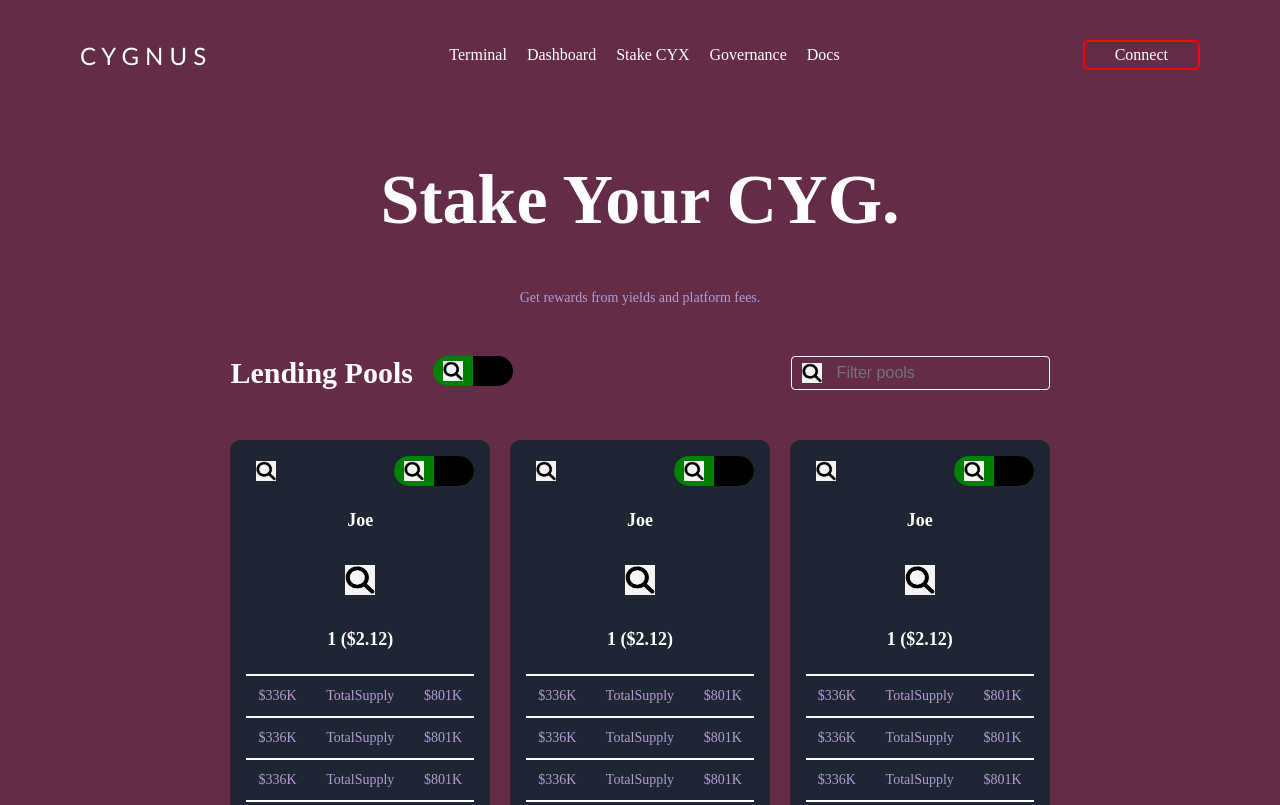
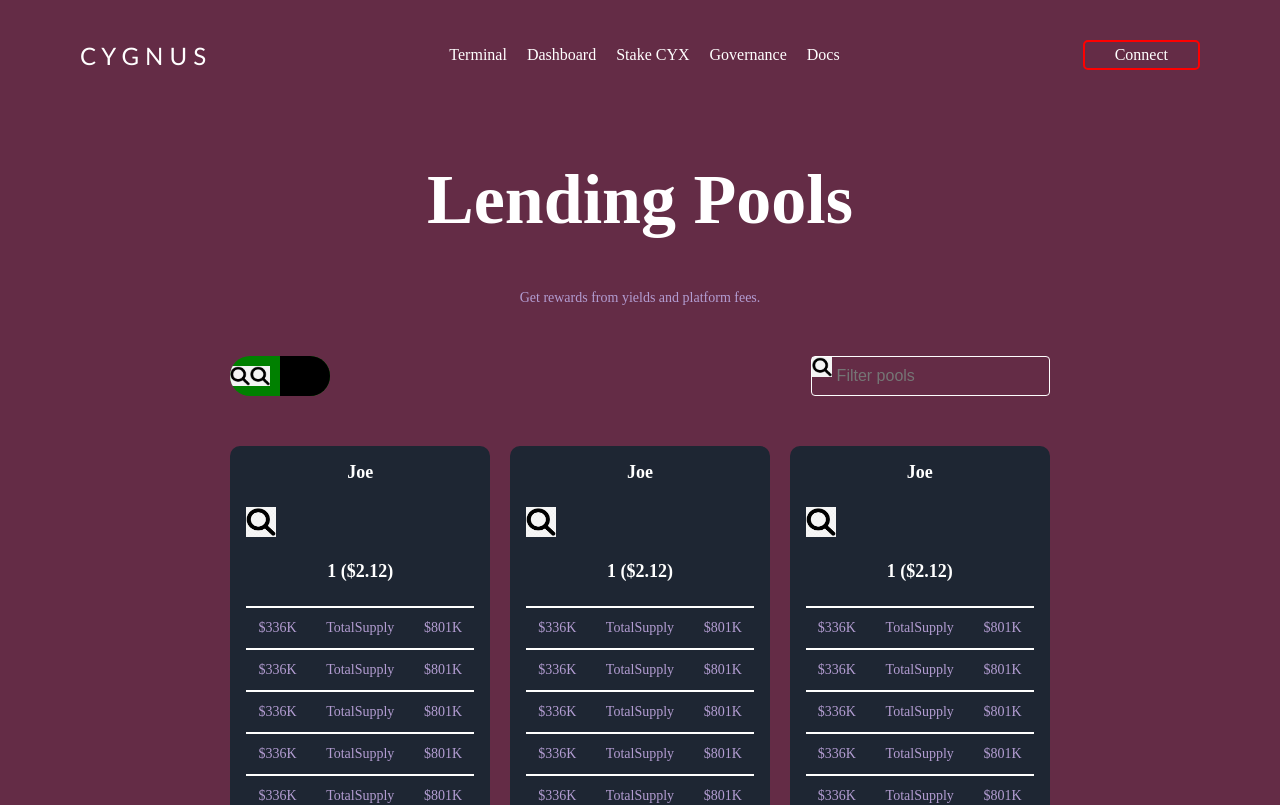
Before and after one commit to whereverest/cygnus-frontend, a React (Create React App) app: page / in a window 1280 px wide. Shown: the top 805 px of the page. Built offline with nearby package versions, Linux system fonts and the light colour scheme.

Commit message:
minor update

```diff
--- a/src/styles/atoms/icon.scss
+++ b/src/styles/atoms/icon.scss
@@ -4,34 +4,22 @@
   align-items: center;
 
   &-large {
-    padding: 15px 10px;
-    img {
     width: 40px;
     height: 40px;
   }
-  }
 
   &-normal {
-    padding: 10px 10px;
-    img {
     width: 30px;
     height: 30px;
   }
-  }
 
   &-small {
-    padding: 5px 10px;
-    img {
     width: 20px;
     height: 20px;
   }
-  }
 
   &-tiny {
-    padding: 2px 2px;
-    img {
     width: 10px;
     height: 10px;
   }
 }
-}
--- a/src/styles/molecules/switch.scss
+++ b/src/styles/molecules/switch.scss
@@ -2,20 +2,23 @@
   display: flex;
   align-items: center;
   background-color: green;
-  border-radius: 25px;
+  border-radius: 20px;
   cursor: pointer;
   position: relative;
   overflow: hidden;
+  height: 40px;
+  width: 100px;
 
-  &__item{
-    flex: 1;
+  &__item {
     display: flex;
     align-items: center;
     justify-content: center;
-    height: 50px;
+    height: 100%;
+    width: 50%;
+    background-color: red;
   }
 
-  &__slider{
+  &__slider {
     position: absolute;
     height: 100%;
     width: 50%;
@@ -23,24 +26,5 @@
     bottom: 0px;
     background-color: black;
     transition: 0.4s;
-    // border-radius: 25px;
   }
-
-  // &-large {
-  //   padding: 5px 15px;
-  // }
-
-  // &-normal {
-  //   padding: 2px 2px;
-  // }
-
-  // &__item {
-  //   transition: .5s;
-  //   background-color: gray;
-  //   border-radius: 10px;
-
-  //   &-selected {
-  //     background-color: black;
-  //   }
-  // }
 }
--- a/src/styles/pages/home.scss
+++ b/src/styles/pages/home.scss
@@ -5,34 +5,25 @@
   gap: 50px;
   padding: 50px 0px;
 
-  &__stake-list {
-    &__card-group-header {
+  &__lending-pools {
+    &__header {
       display: flex;
       justify-content: space-between;
       padding: 0% 18%;
-
-      &__title {
-        display: flex;
-        justify-content: space-between;
-
-        &__switch {
-          padding-left: 20px;
-        }
-      }
     }
 
-    &__card-table{
-      padding: 0% 18%;
-      padding-top: 50px;
-      display: none;
+    // &__card-table{
+    //   padding: 0% 18%;
+    //   padding-top: 50px;
+    //   display: none;
 
-      &__header {
-        display: flex;
-        justify-content: space-between;
-      }
-    }
+    //   &__header {
+    //     display: flex;
+    //     justify-content: space-between;
+    //   }
+    // }
 
-    &__card-group{
+    &__card-view{
       display: grid;
       grid-template-columns: 1fr 1fr 1fr;
       gap: 20px;
--- a/src/ui/atoms/icon.tsx
+++ b/src/ui/atoms/icon.tsx
@@ -1,22 +1,31 @@
 import React from "react";
+
+// images
 import searchImage from "../../assets/images/search-icon.png";
 
 interface IconProps {
-  src?: string;
+  name: string;
   size: "large" | "normal" | "small" | "tiny";
 }
 
-const Icon:React.FC<IconProps> = ({ src, size }) => {
-  const sizeClassNames = {
+const Icon: React.FC<IconProps> = ({ name, size }) => {
+  const classNames = {
     large: "atom-icon-large",
     normal: "atom-icon-normal",
     small: "atom-icon-small",
-    tiny: "atom-icon-tiny",
+    tiny: "atom-icon-tiny"
   };
-  return <div className={["atom-icon", sizeClassNames[size]].join(" ")}>
-    {/* <img src={process.env.PUBLIC_URL + src} /> */}
-    <img src={searchImage} />
-  </div>
+
+  const images = {
+    search: searchImage
+  };
+
+  return (
+    <img
+      className={["atom-icon", classNames[size]].join(" ")}
+      src={images["search"]}
+    />
+  );
 };
 
 export default Icon;
--- a/src/ui/molecules/iconInput.tsx
+++ b/src/ui/molecules/iconInput.tsx
@@ -6,7 +6,7 @@ import Input from "../atoms/input";
 
 const IconInput = () => {
   return <div className="molecule-iconinput">
-    <Icon src="search-icon.png" size="small" />
+    <Icon name="search" size="small" />
     <Input placeholder="Filter pools" />
   </div>
 };
--- a/src/ui/molecules/lendingPoolCard.tsx
+++ b/src/ui/molecules/lendingPoolCard.tsx
@@ -25,13 +25,9 @@ interface LendingPoolCardProps {
 const LPCard: React.FC<LendingPoolCardProps> = ({ data }) => {
   return (
     <div className="molecule-lpcard">
-      <div className="molecule-lpcard__header">
-        <Icon size="small" />
-        <Switch stateIndex={0} size="normal" />
-      </div>
       <Text type="subtitle">{data.title}</Text>
       <div className="molecule-lpcard__avatar">
-        <Icon size="normal" />
+        <Icon name="search" size="normal" />
       </div>
       <Text type="subtitle">{`${data.amount} (${data.price})`}</Text>
       <div className="molecule-lpcard__data-table">
--- a/src/ui/molecules/link.tsx
+++ b/src/ui/molecules/link.tsx
@@ -10,7 +10,7 @@ interface LinkProps {
 const Link: React.FC<LinkProps> = ({ url }) => {
   return <div className="molecule-link">
     <a href={url} target="_blank">
-      <Icon size="normal" />
+      <Icon name="search" size="normal" />
     </a>
   </div>;
 };
--- a/src/ui/molecules/switch.tsx
+++ b/src/ui/molecules/switch.tsx
@@ -27,10 +27,10 @@ const Switch: React.FC<SwitchProps> = ({ stateIndex, size }) => {
       }}
     >
       <div className="molecule-swtich__item">
-        <Icon size="small" />
+        <Icon name="search" size="small" />
       </div>
       <div className="molecule-swtich__item">
-        <Icon size="small" />
+        <Icon name="search" size="small" />
       </div>
       <div
         className="molecule-switch__slider"
--- a/src/ui/pages/home.tsx
+++ b/src/ui/pages/home.tsx
@@ -20,32 +20,25 @@ const Home = () => {
       { value0: "$336K", title: "TotalSupply", value1: "$801K" },
       { value0: "$336K", title: "TotalSupply", value1: "$801K" },
       { value0: "$336K", title: "TotalSupply", value1: "$801K" },
-      { value0: "$336K", title: "TotalSupply", value1: "$801K" },
-    ],
+      { value0: "$336K", title: "TotalSupply", value1: "$801K" }
+    ]
   };
 
   return (
     <div className="page-home">
       <Text type="title" center>
-        Stake Your CYG.
+        Lending Pools
       </Text>
       <Text type="paragraph" center>
         Get rewards from yields and platform fees.
       </Text>
-      <div className="page-home__stake-list">
-        <div className="page-home__stake-list__card-group-header">
-          <div className="page-home__stake-list__card-group-header__title">
-            <Text type="caption">
-              Lending Pools
-            </Text>
-            <div className="page-home__stake-list__card-group-header__title__switch">
-              <Switch stateIndex={0} size="large" />
-            </div>
-          </div>
+      <div className="page-home__lending-pools">
+        <div className="page-home__lending-pools__header">
+          <Switch stateIndex={0} size="large" />
           <IconInput />
         </div>
-        <div className="page-home__stake-list__card-table">
-          <div className="page-home__stake-list__card-table__header">
+        {/* <div className="page-home__lending-pools__card-table">
+          <div className="page-home__lending-pools__card-table__header">
             <Text type="paragraph">Market</Text>
             <Text type="paragraph"> </Text>
             <Text type="paragraph">Total Supply</Text>
@@ -54,8 +47,8 @@ const Home = () => {
             <Text type="paragraph">24h Borrow APR</Text>
             <Text type="paragraph">Leveraged LP APR</Text>
           </div>
-        </div>
-        <div className="page-home__stake-list__card-group">
+        </div> */}
+        <div className="page-home__lending-pools__card-view">
           <LendingPoolCard data={lendingPoolCardData} />
           <LendingPoolCard data={lendingPoolCardData} />
           <LendingPoolCard data={lendingPoolCardData} />
@@ -65,7 +58,7 @@ const Home = () => {
           <LendingPoolCard data={lendingPoolCardData} />
         </div>
       </div>
-      </div>
+    </div>
   );
 };
 
```
Lines whose indentation alone changed are shown as unchanged.
